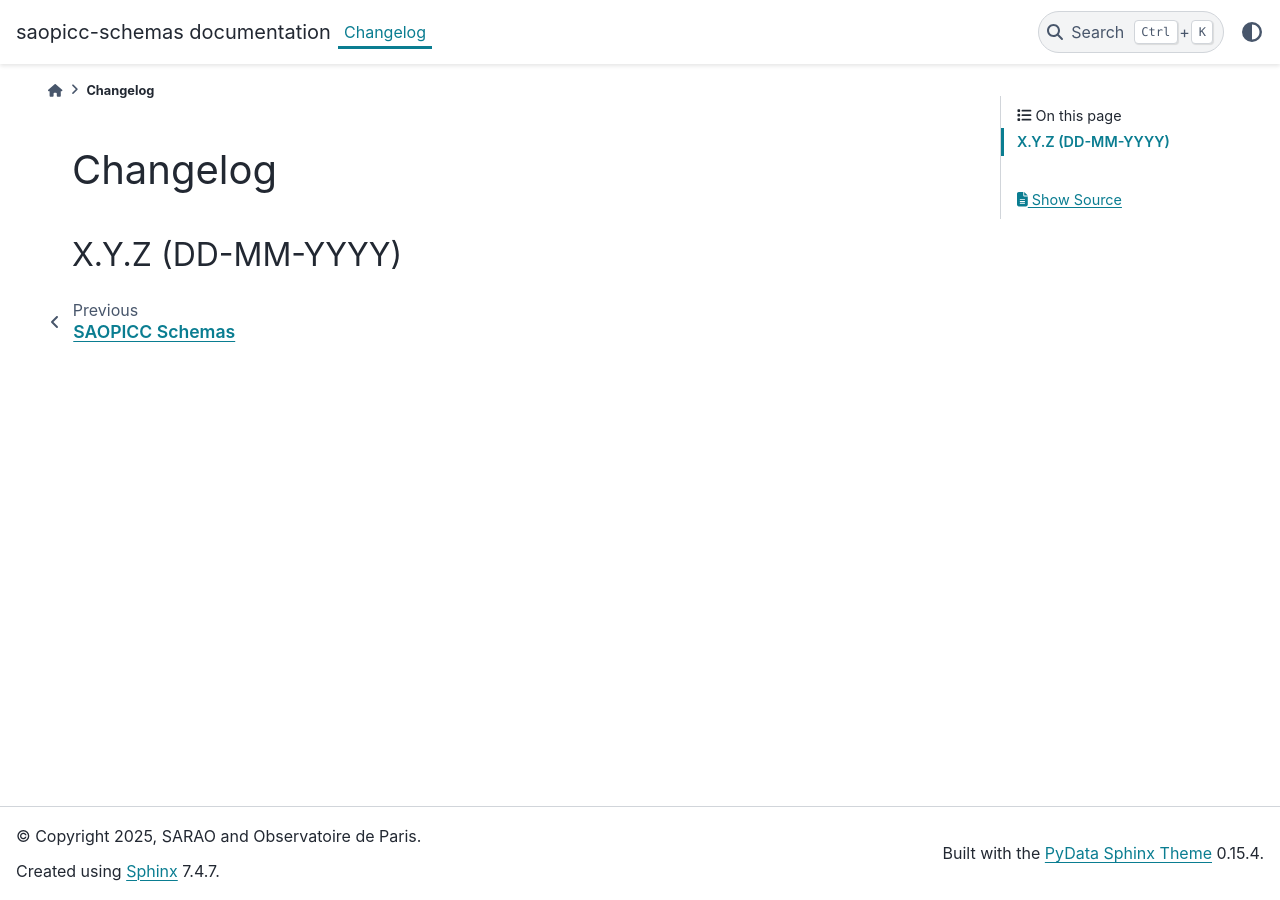
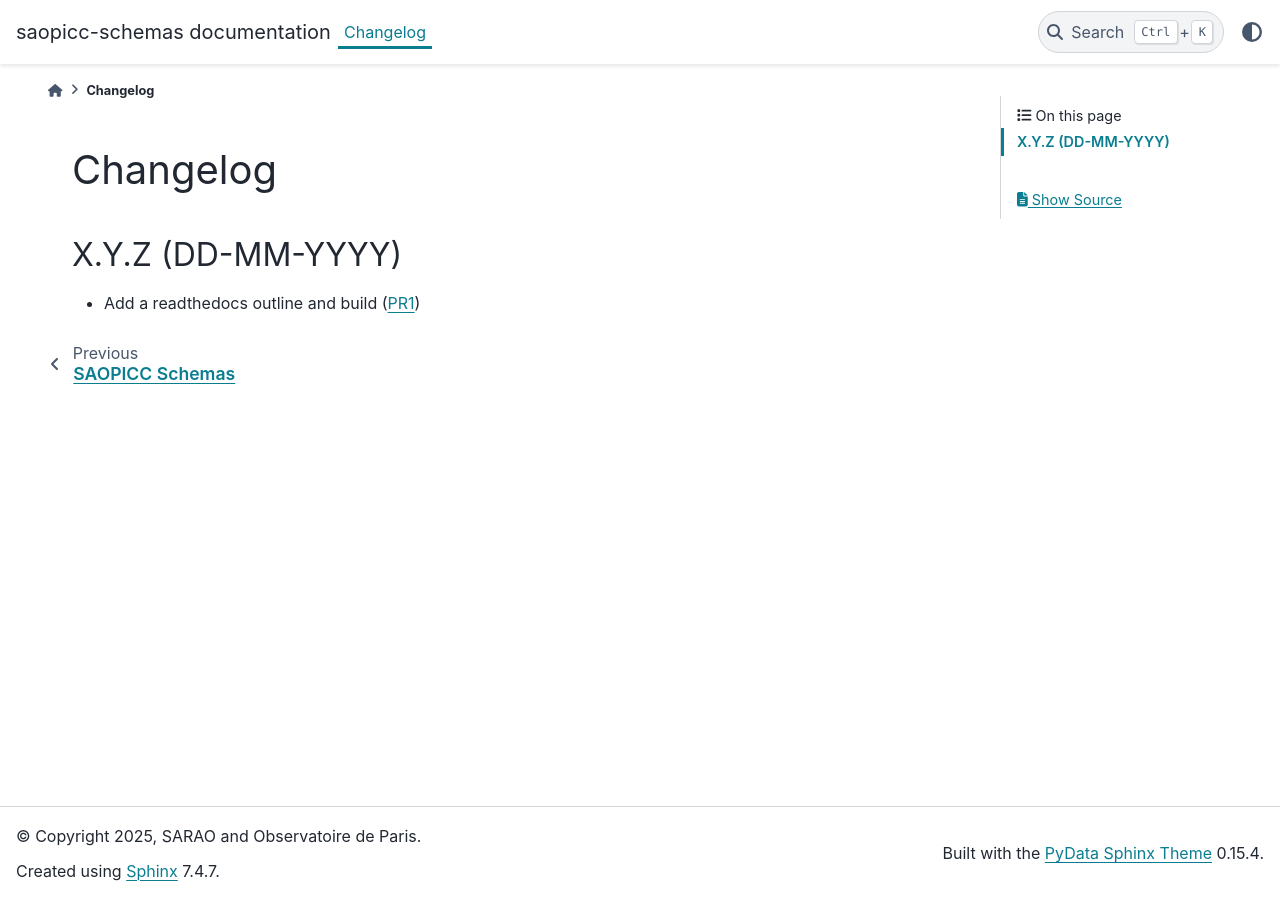
Before and after one commit to saopicc/saopicc-schemas, a Sphinx documentation site: the page built from docs/source/changelog.rst, in a window 1280 px wide. Built offline with Sphinx 7.4.7 and the PyData theme 0.15.4, drawn with Linux system fonts in a browser that asks for light colours.

Commit message:
Update changelog

```diff
--- a/docs/source/changelog.rst
+++ b/docs/source/changelog.rst
@@ -3,3 +3,4 @@ Changelog
 
 X.Y.Z (DD-MM-YYYY)
 ------------------
+* Add a readthedocs outline and build (:pr:`1`)
```
